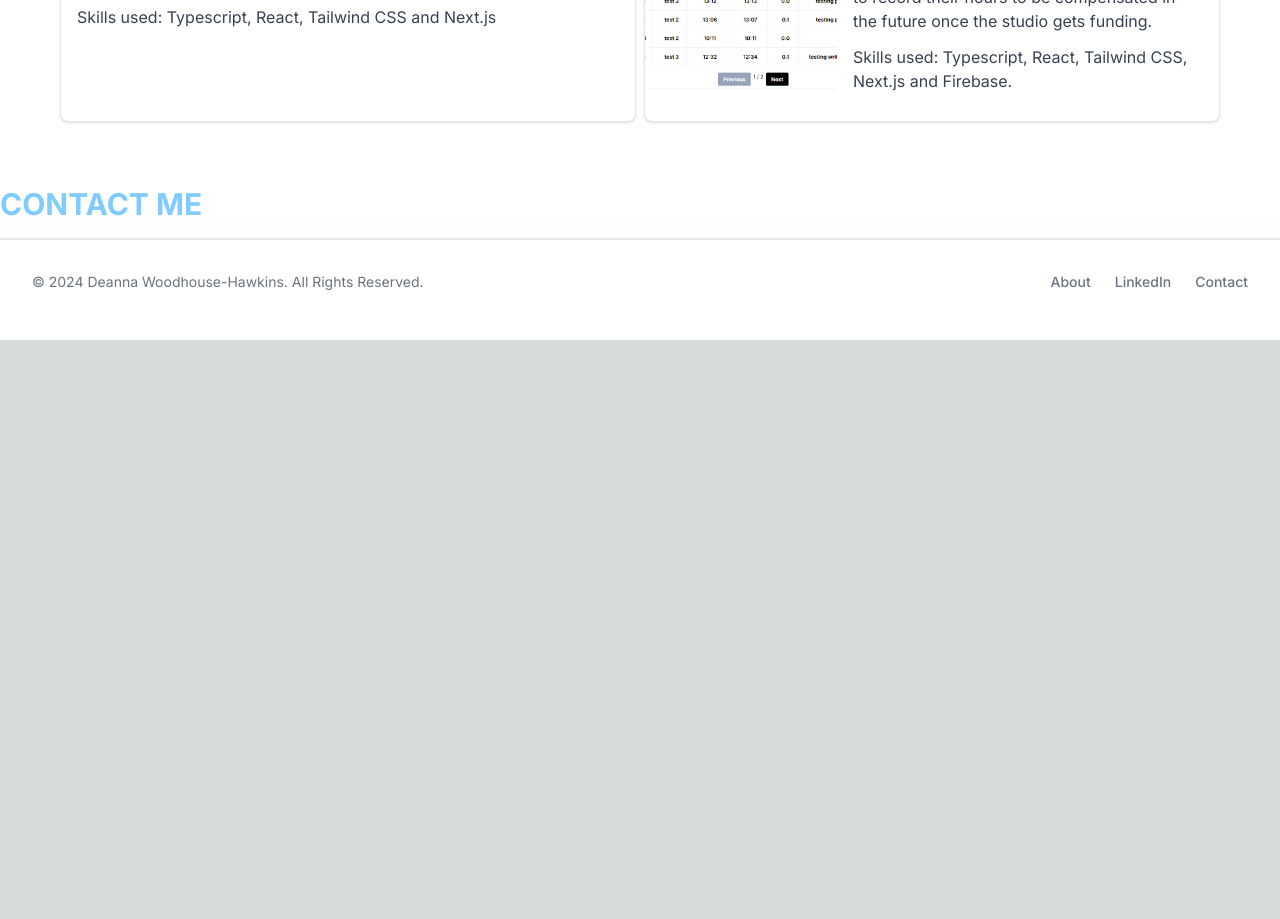
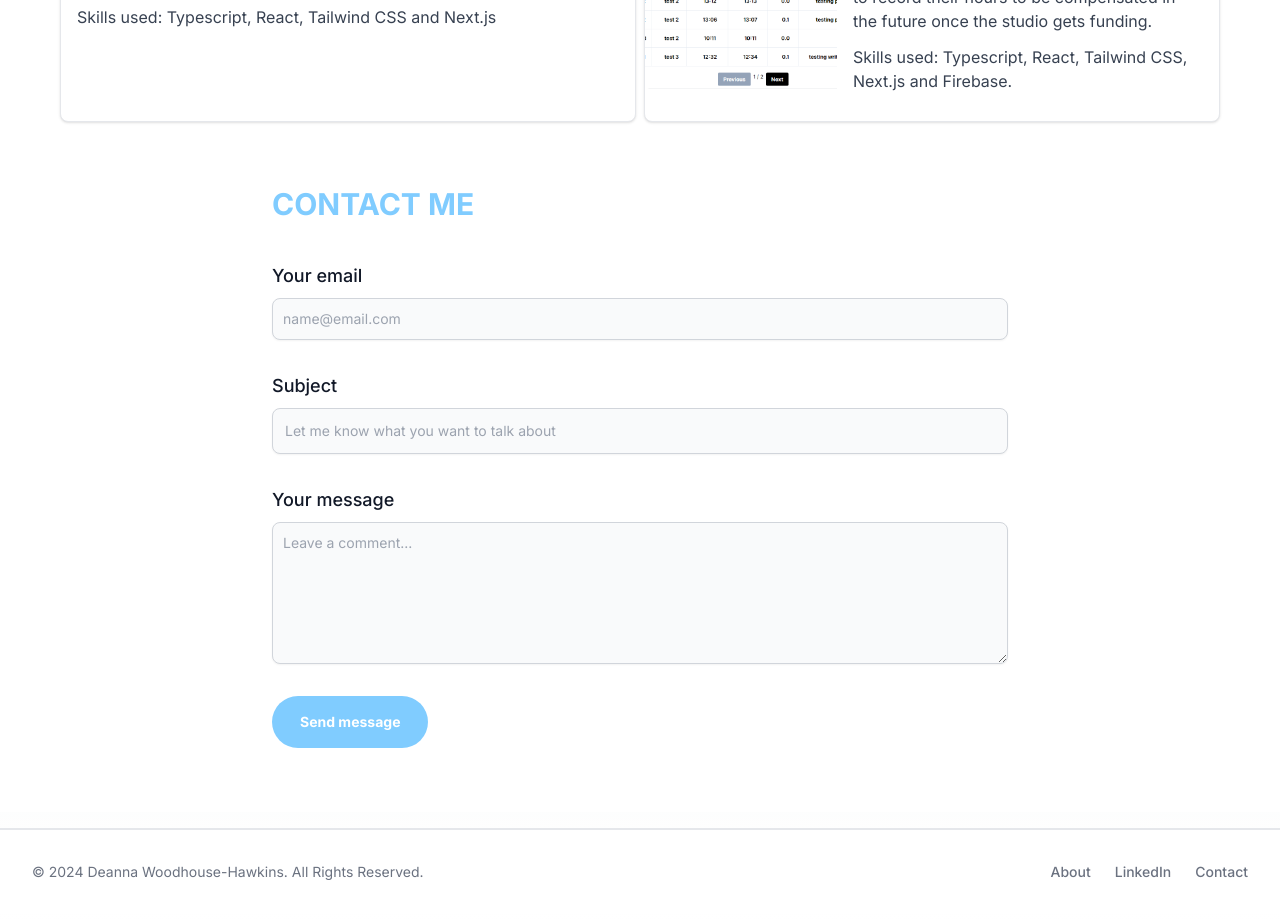
Before and after one commit to Norstar134/my-portfolio-website, a Next.js app: page / in a window 1280 px wide. Shown: the part 2140-3059 px from the top of the page. Before the commit the page ends 2480 px from the top, so only its background shows below. Built offline with nearby package versions, Linux system fonts and the light colour scheme.

Commit message:
Contact form added

```diff
--- a/src/app/page.tsx
+++ b/src/app/page.tsx
@@ -200,7 +200,7 @@ export default function Home() {
                 <a href="#" className="flex flex-col items-center bg-white border border-gray-200 rounded-lg shadow md:flex-row md:max-w-xl hover:bg-gray-100 dark:border-gray-700 dark:bg-gray-800 dark:hover:bg-gray-700">
                   <img className="object-contain w-full rounded-t-lg h-60 md:h-auto md:w-48 md:rounded-none md:rounded-s-lg" src="\timelogging.PNG" alt="" />
                   <div className="flex flex-col justify-between p-4 leading-normal">
-                    <h5 className="mb-2 text-2xl font-bold tracking-tight text-gray-900 dark:text-white">Time Logging Application for Wee Tattie Studio's</h5>
+                    <h5 className="mb-2 text-2xl font-bold tracking-tight text-gray-900 dark:text-white">Time Logging Application for Wee Tattie Studio</h5>
                     <p className="mb-3 font-normal text-gray-700 dark:text-gray-400">This is the biggest project I've worked on so far and is helping me expand my tech stack. The aim of this project is to allow
                       developers to record their hours to be compensated in the future once the studio gets funding.
                     </p>
@@ -214,11 +214,24 @@ export default function Home() {
       </section>
 
       <section id="contact" className="flex-col">
-        <div className="pt-16">
-          <div className="pr-24">
+        <div className="py-8 md:py-16 px-4 mx-auto max-w-screen-md">
             <span className="text-3xl text-[#80ccff] font-bold">CONTACT ME</span>
+            <form action="#" className="space-y-8 pt-10">
+              <div>
+                <label htmlFor="email" className="block mb-2 text-base font-medium md:text-lg text-gray-900 dark:text-gray-300">Your email</label>
+                <input type="email" id="email" className="shadow-sm bg-gray-50 border border-gray-300 text-gray-900 text-sm rounded-lg block w-full p-2.5" placeholder="name@email.com" required />
+              </div>
+              <div>
+                <label htmlFor="mesgSubject" className="block mb-2 text-base font-medium md:text-lg text-gray-900 dark:text-gray-300">Subject</label>
+                <input type="text" id="mesgSubject" className="block p-3 w-full text-sm text-gray-900 bg-gray-50 rounded-lg border border-gray-300 shadow-sm" placeholder="Let me know what you want to talk about" required />
+              </div>
+              <div className="sm:col-span-2">
+                <label htmlFor="message" className="block mb-2 text-base font-medium md:text-lg text-gray-900 dark:text-gray-400">Your message</label>
+                <textarea id="message" rows="6" className="block p-2.5 w-full text-sm text-gray-900 bg-gray-50 rounded-lg shadow-sm border border-gray-300" placeholder="Leave a comment..."></textarea>
+              </div>
+              <button type="submit" className="text-sm text-center bg-[#80ccff] hover:bg-[#00ace6] text-white font-bold py-4 px-7 rounded-full">Send message</button>
+            </form>
           </div>
-        </div>
       </section>
 
       </div>
```
